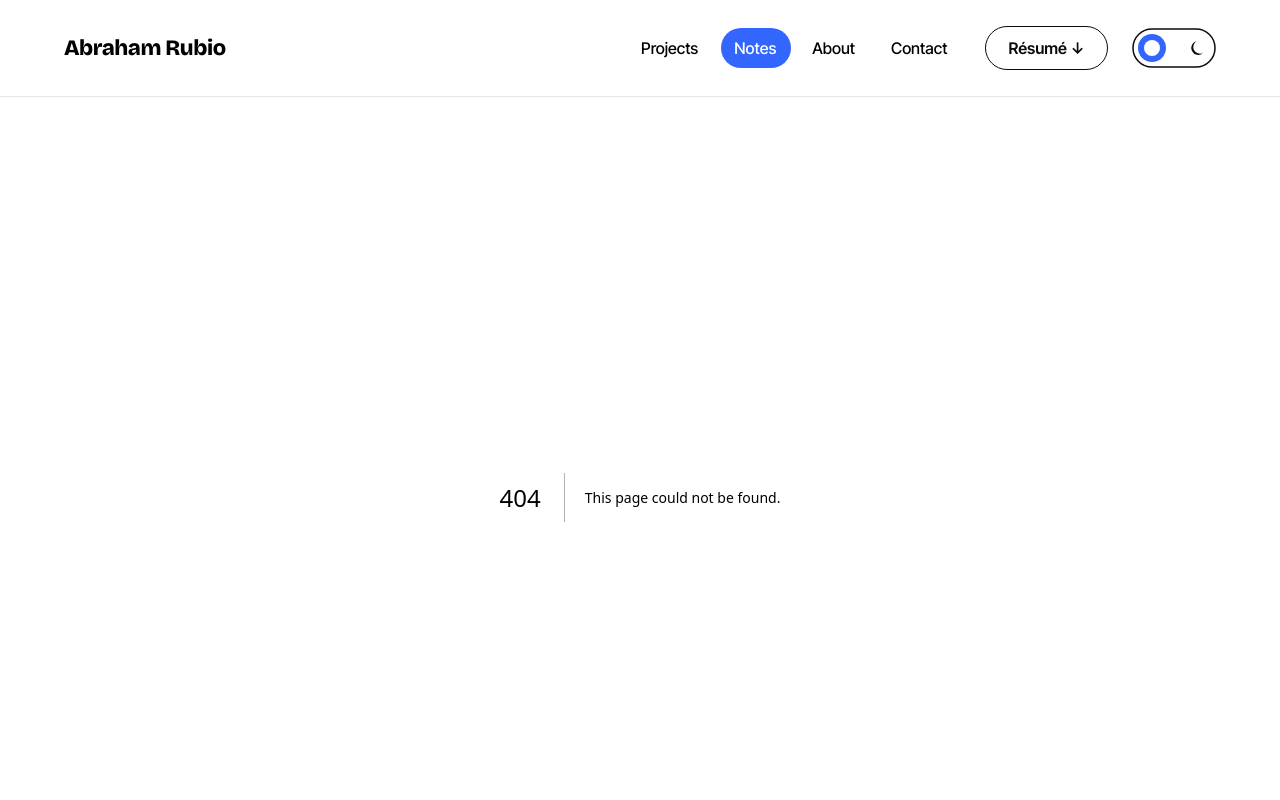
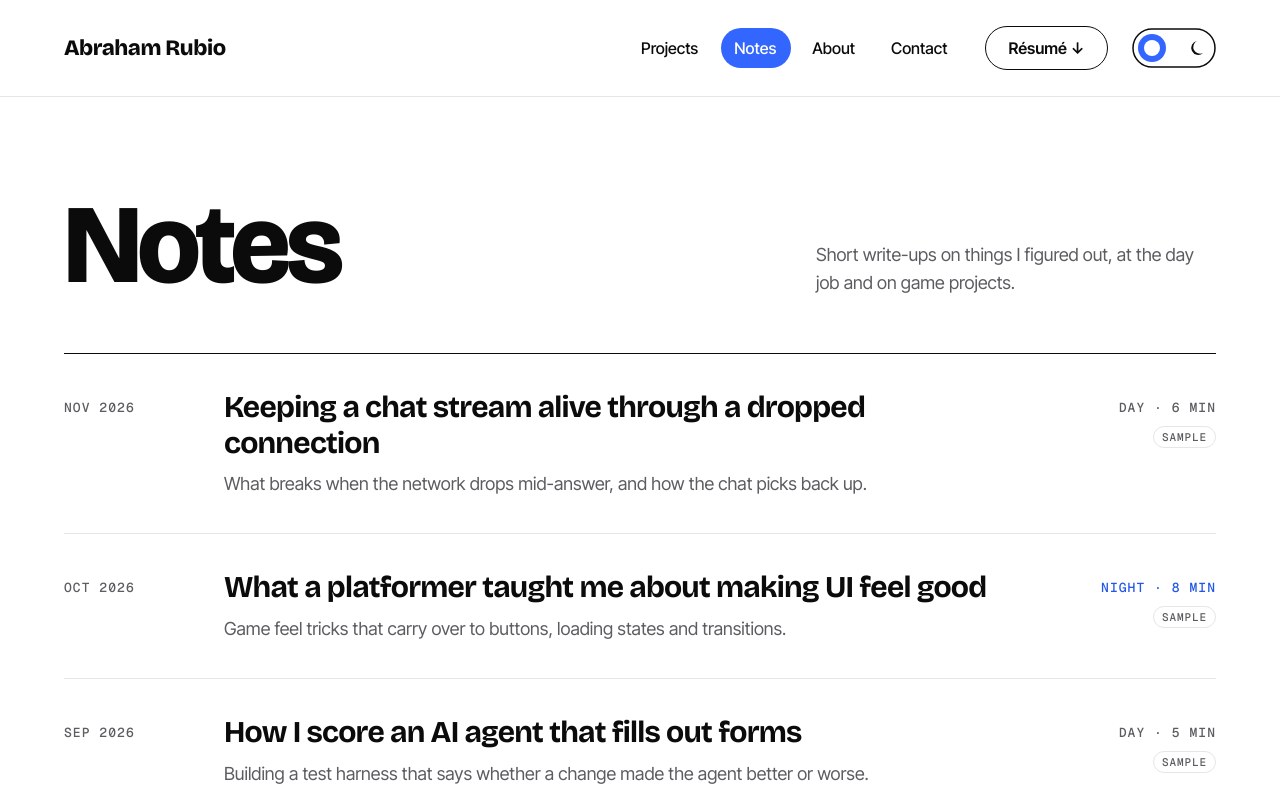
Before and after one commit to Abe-54/Abraham-Portfolio-Site, a Next.js app: page /notes in a window 1280 px wide. Before the commit this address had no page. Shown: the top 800 px of the page. Built offline with nearby package versions, Linux system fonts and the light colour scheme.

Commit message:
feat(notes): add the notes list and sample note pages
Four sample notes, each marked Sample, with a next-note band that wraps around.

```diff
--- a/app/globals.css
+++ b/app/globals.css
@@ -1,6 +1,7 @@
 @import "tailwindcss";
 @import "../styles/nav.css";
 @import "../styles/projects.css";
+@import "../styles/notes.css";
 @import "../styles/footer.css";
 
 @theme inline {
--- /dev/null
+++ b/app/notes/[slug]/page.tsx
@@ -0,0 +1,97 @@
+import type { Metadata } from "next";
+import Link from "next/link";
+import { notFound } from "next/navigation";
+import { formatMonth, notes, sampleNoteBody, sideLabel } from "@/lib/content";
+
+type Params = Promise<{ slug: string }>;
+
+export function generateStaticParams() {
+  return notes.map((note) => ({ slug: note.slug }));
+}
+
+export const dynamicParams = false;
+
+export async function generateMetadata({ params }: { params: Params }): Promise<Metadata> {
+  const { slug } = await params;
+  const note = notes.find((entry) => entry.slug === slug);
+  return note ? { title: note.title, description: note.summary } : {};
+}
+
+function Code({ code }: { code: string }) {
+  return (
+    <pre className="overflow-x-auto rounded-xl bg-night px-6 py-6 font-mono text-[14px] leading-[26px] font-medium text-white md:px-8 md:py-7 md:text-[15px]">
+      <code>
+        {code.split(/\b(const|let|return)\b/).map((part, index) =>
+          index % 2 ? (
+            <span key={index} className="text-[#7C9CFF]">
+              {part}
+            </span>
+          ) : (
+            part
+          ),
+        )}
+      </code>
+    </pre>
+  );
+}
+
+export default async function NotePage({ params }: { params: Params }) {
+  const { slug } = await params;
+  const index = notes.findIndex((note) => note.slug === slug);
+  if (index < 0) notFound();
+  const note = notes[index];
+  const next = notes[(index + 1) % notes.length];
+  const meta = [
+    formatMonth(note.date),
+    `${note.minutes} min read`,
+    [sideLabel[note.side].long, note.project].filter(Boolean).join(" · "),
+  ];
+
+  return (
+    <main>
+      <article className="shell flex flex-col gap-10 pt-12 pb-20 lg:flex-row lg:gap-20 lg:pt-24 lg:pb-[120px]">
+        <aside className="flex flex-col gap-3.5 lg:w-[240px] lg:shrink-0 lg:pt-3.5">
+          <Link href="/notes" className="inline-flex min-h-11 items-center self-start text-[17px] font-semibold underline decoration-1 underline-offset-auto lg:min-h-6">
+            ← All notes
+          </Link>
+          <p className="t-label leading-[22px]">
+            {meta.map((line) => (
+              <span key={line} className="block">
+                {line}
+              </span>
+            ))}
+          </p>
+          {note.sample ? <span className="sample-tag self-start">Sample</span> : null}
+        </aside>
+        <div className="flex max-w-[760px] min-w-0 flex-col gap-8">
+          <h1 className="t-section">{note.title}</h1>
+          <p className="text-[20px] leading-[30px] text-muted lg:text-[24px] lg:leading-[34px]">{note.summary}</p>
+          {sampleNoteBody.map((block, blockIndex) =>
+            block.kind === "h2" ? (
+              <h2 key={blockIndex} className="font-display text-[28px] leading-[34px] font-bold tracking-[-0.025em] lg:text-[34px] lg:leading-10">
+                {block.text}
+              </h2>
+            ) : block.kind === "code" ? (
+              <Code key={blockIndex} code={block.code} />
+            ) : (
+              <p key={blockIndex} className="text-[18px] leading-[30px] lg:text-[19px]">
+                {block.text}
+              </p>
+            ),
+          )}
+        </div>
+      </article>
+      <Link href={`/notes/${next.slug}`} data-tone="night" className="next-note shell flex items-center justify-between gap-6 py-12 lg:py-14">
+        <span className="flex flex-col gap-2.5">
+          <span className="t-label t-tag">Next · {sideLabel[next.side].long.toLowerCase()}</span>
+          <span className="next-note-title font-display text-[28px] leading-[1.1] font-extrabold tracking-[-0.03em] lg:text-[44px]">
+            {next.title}
+          </span>
+        </span>
+        <span aria-hidden="true" className="next-note-arrow text-[32px] leading-10 font-semibold text-link">
+          →
+        </span>
+      </Link>
+    </main>
+  );
+}
--- /dev/null
+++ b/app/notes/page.tsx
@@ -0,0 +1,26 @@
+import type { Metadata } from "next";
+import NoteRow from "@/components/note-row";
+import { notes } from "@/lib/content";
+
+export const metadata: Metadata = {
+  title: "Notes",
+  description: "Short write-ups on things I figured out, at the day job and on game projects.",
+};
+
+export default function NotesPage() {
+  return (
+    <main className="shell pb-20 lg:pb-[120px]">
+      <div className="flex flex-col gap-6 pt-16 pb-10 md:flex-row md:items-end md:justify-between lg:pt-24 lg:pb-14">
+        <h1 className="t-hero text-[64px] leading-[0.95] md:text-[88px] lg:text-[112px] lg:leading-[104px]">Notes</h1>
+        <p className="t-lede md:w-[400px] md:shrink-0">
+          Short write-ups on things I figured out, at the day job and on game projects.
+        </p>
+      </div>
+      <div className="note-list">
+        {notes.map((note, index) => (
+          <NoteRow key={note.slug} note={note} index={index} />
+        ))}
+      </div>
+    </main>
+  );
+}
--- /dev/null
+++ b/components/note-row.tsx
@@ -0,0 +1,28 @@
+import Link from "next/link";
+import { formatMonth, sideLabel, type Note } from "@/lib/content";
+
+export default function NoteRow({ note, index }: { note: Note; index: number }) {
+  return (
+    <article
+      data-reveal
+      className="note-row"
+      style={{ "--delay": `${index * 60}ms` } as React.CSSProperties}
+    >
+      <p className="note-date t-label">{formatMonth(note.date)}</p>
+      <div className="note-main">
+        <h3 className="note-title">
+          <Link href={`/notes/${note.slug}`} className="note-link">
+            {note.title}
+          </Link>
+        </h3>
+        <p className="text-[17px] leading-[26px] text-muted lg:text-[18px]">{note.summary}</p>
+      </div>
+      <div className="note-meta">
+        <p className="t-label" data-note-side={note.side}>
+          {sideLabel[note.side].short} · {note.minutes} min
+        </p>
+        {note.sample ? <span className="sample-tag">Sample</span> : null}
+      </div>
+    </article>
+  );
+}
--- /dev/null
+++ b/styles/notes.css
@@ -0,0 +1,93 @@
+.note-list > .note-row:first-child {
+  border-top-color: var(--rule);
+}
+
+.note-list > .note-row:last-child {
+  border-bottom: 1px solid var(--hairline);
+}
+
+.note-row {
+  position: relative;
+  display: grid;
+  grid-template-columns: auto minmax(0, 1fr);
+  grid-template-areas: "date meta" "main main";
+  gap: 12px 16px;
+  padding-block: 28px;
+  border-top: 1px solid var(--hairline);
+}
+
+.note-date {
+  grid-area: date;
+}
+
+.note-meta {
+  grid-area: meta;
+  display: flex;
+  flex-wrap: wrap;
+  align-items: center;
+  justify-content: flex-end;
+  gap: 10px;
+}
+
+.note-main {
+  grid-area: main;
+  display: flex;
+  flex-direction: column;
+  gap: 10px;
+}
+
+.note-title {
+  font-family: var(--font-display);
+  font-size: clamp(24px, 2.361vw, 34px);
+  font-weight: 700;
+  line-height: 1.18;
+  letter-spacing: -0.025em;
+  transition: color 150ms ease;
+}
+
+.note-link::after {
+  content: "";
+  position: absolute;
+  inset: 0;
+}
+
+[data-note-side="night"] {
+  color: var(--link);
+}
+
+@media (min-width: 1024px) {
+  .note-row {
+    grid-template-columns: 120px minmax(0, 1fr) 150px;
+    grid-template-areas: "date main meta";
+    align-items: start;
+    gap: 40px;
+    padding-block: 36px;
+  }
+
+  .note-date,
+  .note-meta {
+    padding-top: 10px;
+  }
+
+  .note-meta {
+    flex-direction: column;
+    align-items: flex-end;
+    justify-content: flex-start;
+  }
+}
+
+@media (hover: hover) and (pointer: fine) {
+  .note-row:hover .note-title {
+    color: var(--link);
+  }
+}
+
+.next-note-arrow {
+  transition: transform 200ms var(--ease-out);
+}
+
+@media (hover: hover) and (pointer: fine) {
+  .next-note:hover .next-note-arrow {
+    transform: translateX(6px);
+  }
+}
```
